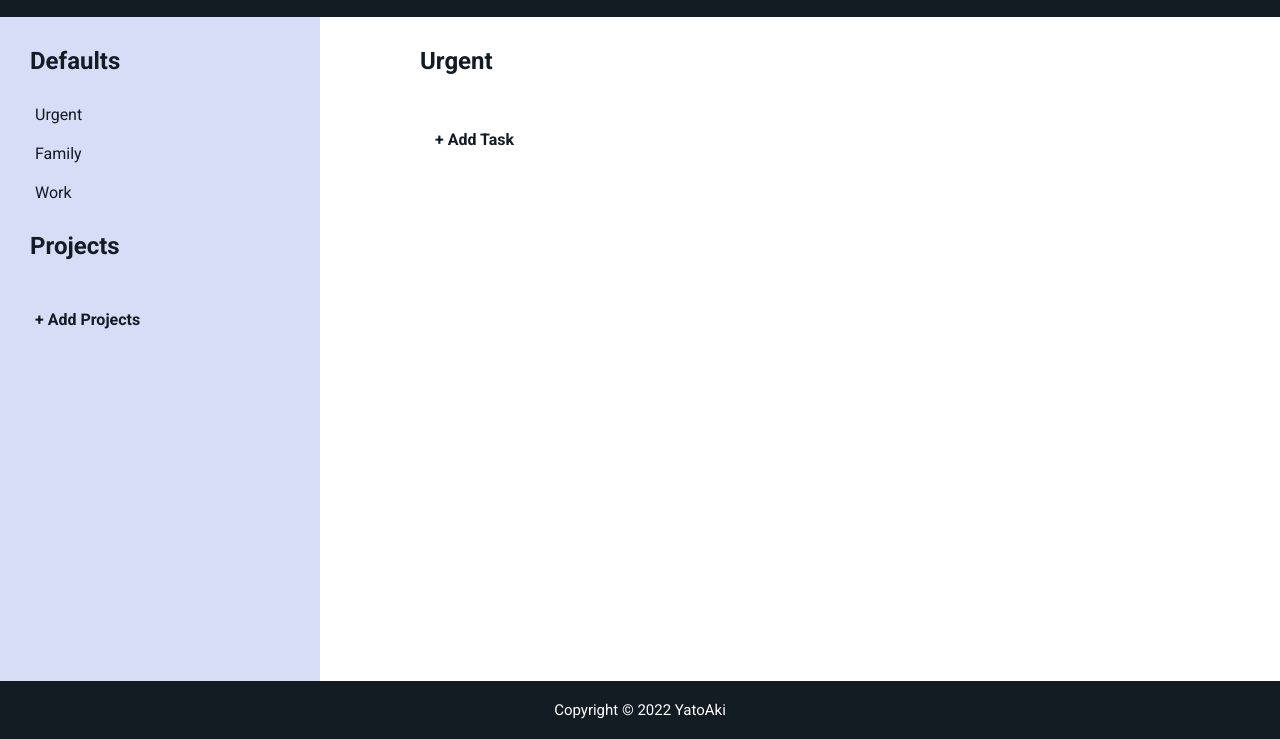
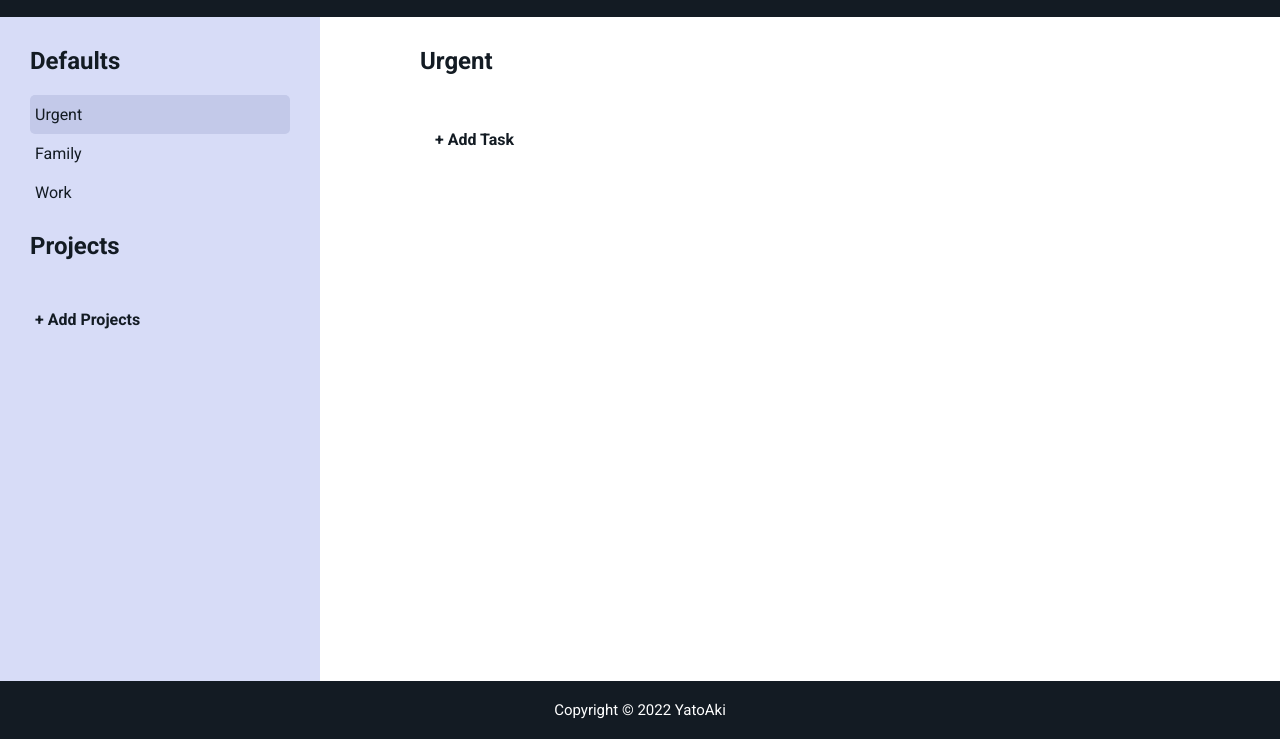
Before and after one commit to YatoAki/to_do_app, a website built with webpack: page dist/index.html in a window 1280 px wide. Both pictures are taken after a click on the element "Urgent". Shown: the part 61-800 px from the top of the page. Built offline with nearby package versions, Linux system fonts and the light colour scheme.

Commit message:
Active project

```diff
--- a/src/ui.js
+++ b/src/ui.js
@@ -95,6 +95,12 @@ export default class UI{
 
   static makeShowTasksBtn(para){
     para.addEventListener("click", (e)=>{
+      const nav = document.querySelector(".nav");
+      const projects = nav.querySelectorAll("p");
+      projects.forEach((project) => {
+        project.classList.remove("active");
+      })
+      para.classList.add("active");
       UI.makeTaskInterface(para.textContent);
     })
   }
```
Also changed, not shown: dist/bundle.js, dist/index.html.
